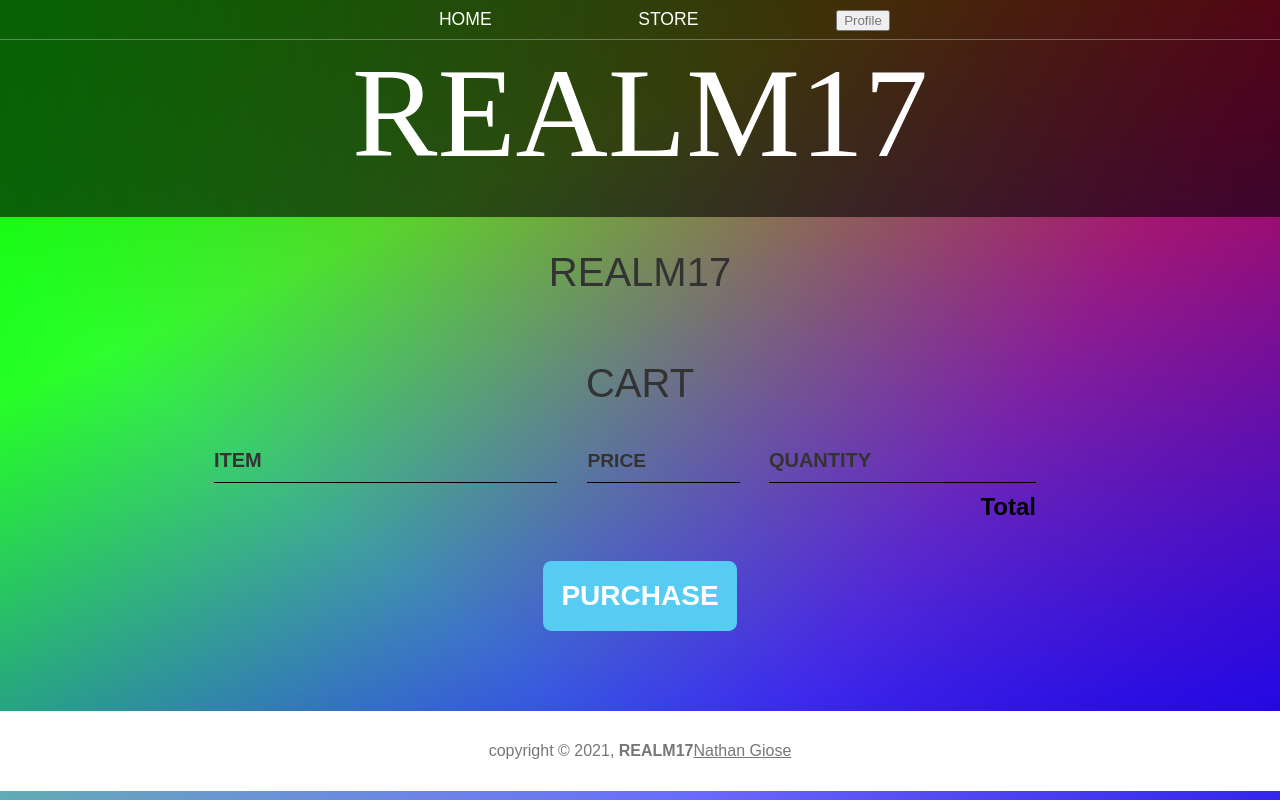
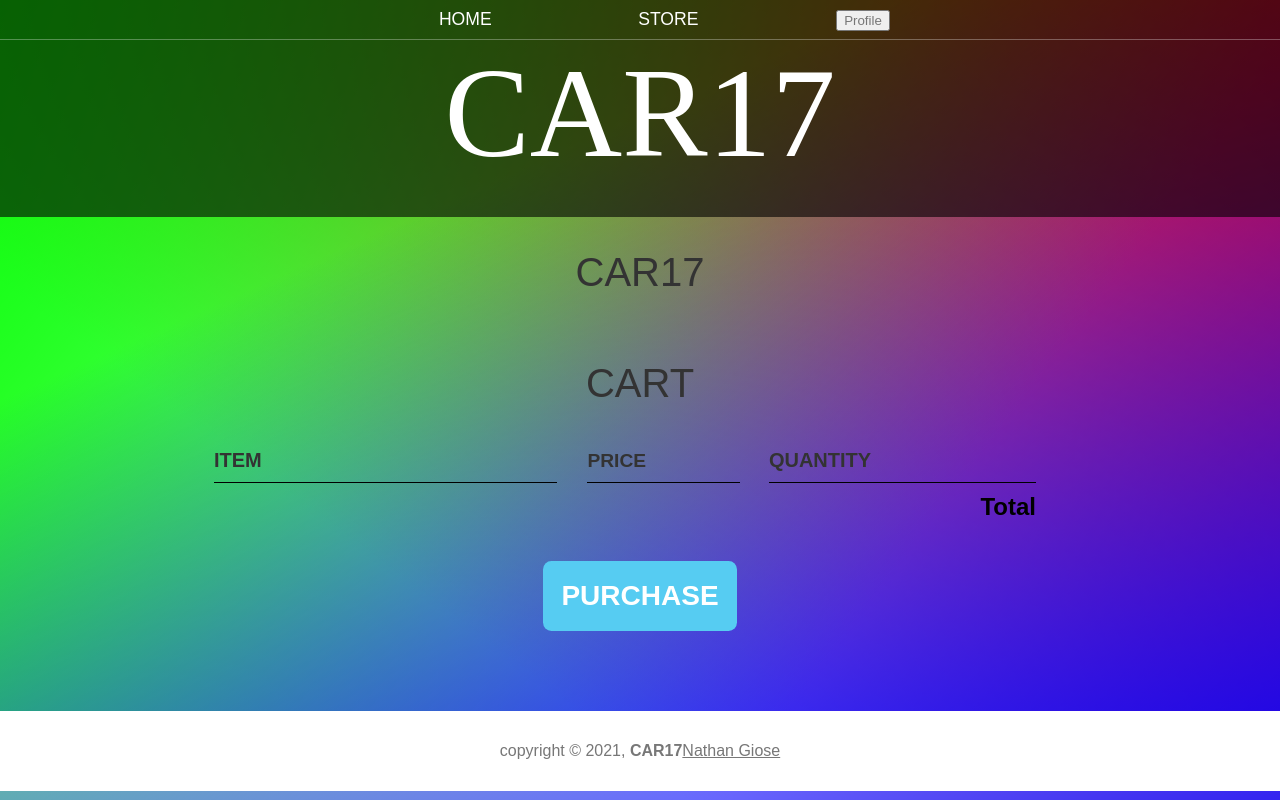
Before and after one commit to nathangiose/CarsJs, a plain HTML site: page store.html in a window 1280 px wide. Drawn offline with Linux system fonts and the light colour scheme; no server answers.

Commit message:
second commit

```diff
--- a/store.html
+++ b/store.html
@@ -26,7 +26,7 @@
                     </li>
                 </ul>
             </nav>
-            <h1 class="band-name band-name-large">REALM17</h1>
+            <h1 class="band-name band-name-large">CAR17</h1>
             <div class="modal-bg">
                 <div class="modal">
                     <p class="first-name"></p>
@@ -41,7 +41,7 @@
             </div>
         </header>
         <section class="container content-section">
-            <h2 class="section-header">REALM17</h2>
+            <h2 class="section-header">CAR17</h2>
             <div class="shop-items">
             </div>
         </section>
@@ -61,7 +61,7 @@
             <button class="btn btn-primary btn-purchase" type="button">PURCHASE</button>
         </section>
         <footer class="foot">
-            <div class="copyright">copyright © 2021, <b>REALM17 </b></div><br>
+            <div class="copyright">copyright © 2021, <b>CAR17 </b></div><br>
             <a class="designer" href="#"> Nathan Giose</a>
           </div>
         </footer>
```
Also changed, not shown: admin_products.html (+3 -3 lines).
